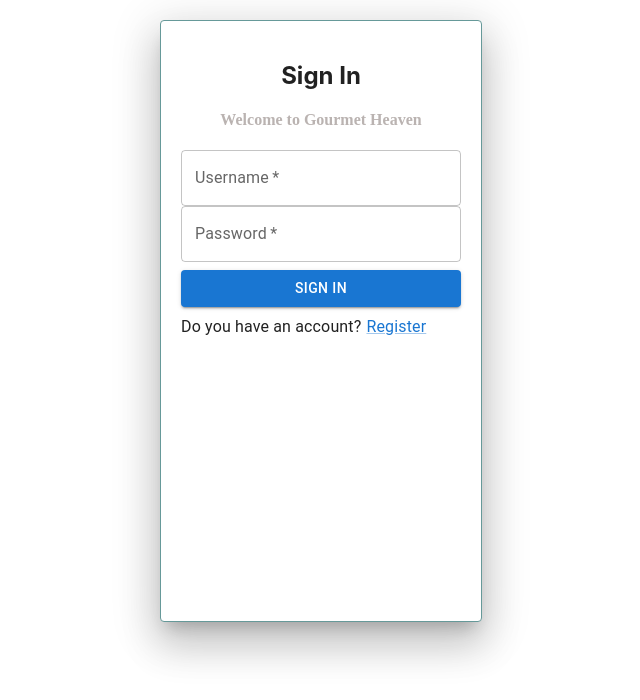
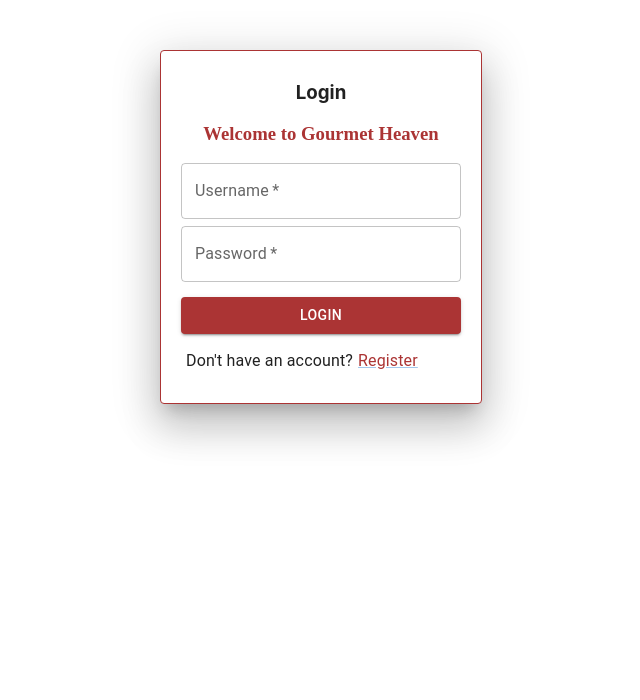
Before and after one commit to adityapriyanshu/Login_works, a React (Create React App) app: page /login in a window 1280 px wide. Shown: the top 700 px of the page, without its empty margins (319-959 px from the left). Built offline with nearby package versions, Linux system fonts and the light colour scheme.

Commit message:
login & register styling done

```diff
--- a/src/components/Login.js
+++ b/src/components/Login.js
@@ -1,16 +1,17 @@
 import React, { useState } from 'react';
 import axios from 'axios';
-import {Avatar, TextField, Button, Typography, Link } from '@mui/material';
+import { Avatar, TextField, Button, Typography, Link, styled } from '@mui/material';
 import Grid from '@mui/material/Grid2';
 import Paper from '@mui/material/Paper';
 const Login = () => {
   const [username, setUsername] = useState('');
   const [password, setPassword] = useState('');
   const [error, setError] = useState('');
+  const [success, setSuccess] = useState('');
 
-    const paperStyle = { padding: 20, height: '70vh', width: 280, margin: "20px auto" };
-    const avatarStyle = { backgroundColor: '#1bbd7e' };
-    const btnstyle = { margin: '8px 0' };
+  const paperStyle = { padding: '20px  20px 30px 20px', height: 'auto', width: 280, margin: "50px auto", border: '1px solid #ab3434' };
+  // const avatarStyle = { backgroundColor: '#1bbd7e' };
+  const btnstyle = { margin: '15px 0', backgroundColor: '#ab3434' };
 
   const handleLogin = async () => {
     try {
@@ -26,26 +27,34 @@
       localStorage.setItem('username', username);
       localStorage.setItem('password', password);
       localStorage.setItem('role', response.data.data);
+      setSuccess('Login Successful!')
+      setError('')
       console.log(response.data);
 
       // Redirect to home page after successful login
+      setTimeout(() => {
         window.location.href = '/';
+      }, 1000);
     } catch (error) {
       setError('Invalid username or password');
+      setSuccess('')
     }
   };
 
+
+
   return (
     <Grid>
-            <Paper elevation={24} style={paperStyle} sx={{border:'1px solid #669999'}}>
+      <Paper elevation={24} style={paperStyle} >
         <Grid align='center'>
-                    {/* <Avatar style={avatarStyle}><LockOutlinedIcon /></Avatar> */}
-                    <h2 style={{marginBottom:'2px'}}>Sign In</h2>
+          <h3 style={{ margin: '10px' }}>Login</h3>
         </Grid>
-                <Grid align='center' >
-                <h4 style={{color:'#bab3b1', fontFamily:'areial'}}>Welcome to Gourmet Heaven</h4>
+        <Grid align='center'>
+          <h3 style={{ color: '#ab3434', fontFamily: 'areial' }}>Welcome to Gourmet Heaven</h3>
         </Grid>
-                {error && <p style={{ color: 'red' }}>{error}</p>}
+
+        {success && (<Typography style={{ color: 'green', fontWeight: 'bold', textAlign: 'center', marginBottom: '10px' }}> {success} </Typography>)}
+        {error && (<Typography style={{ color: 'red', fontWeight: 'normal', textAlign: 'center', marginBottom: '10px' }}> {error} </Typography>)}
         <TextField
           label='Username'
           placeholder='Enter username'
@@ -54,6 +63,7 @@
           required
           value={username}
           onChange={(e) => setUsername(e.target.value)}
+          sx={{ mb: '7px' }}
         />
         <TextField
           label='Password'
@@ -66,10 +76,10 @@
           onChange={(e) => setPassword(e.target.value)}
         />
 
-                <Button type='submit' color='primary' variant="contained" style={btnstyle} fullWidth onClick={handleLogin}>Sign in</Button>
+        <Button type='submit' color='primary' variant="contained" style={btnstyle} fullWidth onClick={handleLogin}>Login</Button>
 
-                <Typography> Do you have an account?
-                    <Link href="/register" sx={{ml:'5px'}}>
+        <Typography style={{ paddingLeft: '5px', }}> Don't have an account?
+          <Link href="/register" sx={{ ml: '5px', color: '#ab3434' }}>
             Register
           </Link>
         </Typography>
--- a/src/components/Register.js
+++ b/src/components/Register.js
@@ -1,82 +1,3 @@
-// import React, { useState } from 'react';
-// import axios from 'axios';
-// import { Avatar, TextField, Button, Typography, Link } from '@mui/material';
-// import Grid from '@mui/material/Grid2';
-// import Paper from '@mui/material/Paper';
-
-// const Register = () => {
-//     const [username, setUsername] = useState('');
-//     const [password, setPassword] = useState('');
-//     const [error, setError] = useState('');
-//     const [success, setSuccess] = useState('');
-
-//     const paperStyle = { padding: 20, height: '70vh', width: 280, margin: "20px auto" };
-//     const avatarStyle = { backgroundColor: '#1bbd7e' };
-//     const btnstyle = { margin: '8px 0' };
-
-//     const handleRegister = async () => {
-//         try {
-//             const response = await axios.post(
-//                 'http://localhost:8082/user/adduser',
-//                 {
-//                     username,
-//                     password,
-//                 }
-//             );
-
-//             // Show success message
-//             setSuccess('Registration successful! Please log in.');
-//             setError('');
-//         } catch (error) {
-//             setError('Error during registration: ' + error.message);
-//             setSuccess('');
-//         }
-//     };
-
-//     return (
-//         <Grid>
-//             <Paper elevation={24} style={paperStyle} sx={{border:'1px solid #669999'}}>
-//                 <Grid align='center'>
-//                     <h2 style={{marginBottom:'2px'}}>Register</h2>
-//                 </Grid>
-//                 <Grid align='center' >
-//                     <h4 style={{color:'#bab3b1', fontFamily:'areial'}}>Join Gourmet Heaven</h4>
-//                 </Grid>
-//                 {error && <p style={{ color: 'red' }}>{error}</p>}
-//                 {success && <p style={{ color: 'green' }}>{success}</p>}
-//                 <TextField
-//                     label='Username'
-//                     placeholder='Enter username'
-//                     variant="outlined"
-//                     fullWidth
-//                     required
-//                     value={username}
-//                     onChange={(e) => setUsername(e.target.value)}
-//                 />
-//                 <TextField
-//                     label='Password'
-//                     placeholder='Enter password'
-//                     type='password'
-//                     variant="outlined"
-//                     fullWidth
-//                     required
-//                     value={password}
-//                     onChange={(e) => setPassword(e.target.value)}
-//                 />
-//                 <Button type='submit' color='primary' variant="contained" style={btnstyle} fullWidth onClick={handleRegister}>Register</Button>
-//                 <Typography> Already have an account?
-//                     <Link href="/login">
-//                         Sign In
-//                     </Link>
-//                 </Typography>
-//             </Paper>
-//         </Grid>
-//     );
-// }
-
-// export default Register;
-
-
 import React, { useState } from 'react';
 import axios from 'axios';
 import { Avatar, TextField, Button, Typography, Link } from '@mui/material';
@@ -89,9 +10,9 @@
     const [error, setError] = useState('');
     const [success, setSuccess] = useState('');
 
-    const paperStyle = { padding: 20, height: '70vh', width: 280, margin: "20px auto" };
+    const paperStyle = { padding: '20px  20px 30px 20px', height: 'auto', width: 280, margin: "50px auto",border: '1px solid #ab3434' };
     const avatarStyle = { backgroundColor: '#1bbd7e' };
-    const btnstyle = { margin: '8px 0' };
+    const btnstyle = { margin: '15px 0', backgroundColor: '#ab3434'  };
 
     const handleRegister = async () => {
         try {
@@ -108,6 +29,9 @@
             console.log(response.status)
             setSuccess('Registration successful! Please log in.');
             setError('');
+            setTimeout(() => {
+                window.location.href = '/login'
+            }, 5000);
         } catch (error) {
             setError('Error during registration: ' + error.message);
             setSuccess('');
@@ -116,12 +40,12 @@
 
     return (
         <Grid>
-            <Paper elevation={24} style={paperStyle} sx={{border:'1px solid #669999'}}>
+            <Paper elevation={24} style={paperStyle}>
                 <Grid align='center'>
-                    <h2 style={{marginBottom:'2px'}}>Register</h2>
+                    <h2 style={{marginBottom:'10px'}}>Register</h2>
                 </Grid>
                 <Grid align='center' >
-                    <h4 style={{color:'#bab3b1', fontFamily:'areial'}}>Join Gourmet Heaven</h4>
+                    <h3 style={{color:'#ab3434', fontFamily:'areial'}}>Join Gourmet Heaven</h3>
                 </Grid>
                 {error && <p style={{ color: 'red' }}>{error}</p>}
                 {success && <p style={{ color: 'green' }}>{success}</p>}
@@ -133,6 +57,7 @@
                     required
                     value={username}
                     onChange={(e) => setUsername(e.target.value)}
+                    sx={{mb:'7px'}}
                 />
                 <TextField
                     label='Password'
@@ -145,8 +70,8 @@
                     onChange={(e) => setPassword(e.target.value)}
                 />
                 <Button type='submit' color='primary' variant="contained" style={btnstyle} fullWidth onClick={handleRegister}>Register</Button>
-                <Typography> Already have an account?
-                    <Link href="/login">
+                <Typography style={{ paddingLeft: '5px', }}> Already have an account?
+                    <Link href="/login" sx={{ ml: '5px' }}>
                         Sign In
                     </Link>
                 </Typography>
```
Lines whose indentation alone changed are shown as unchanged.
